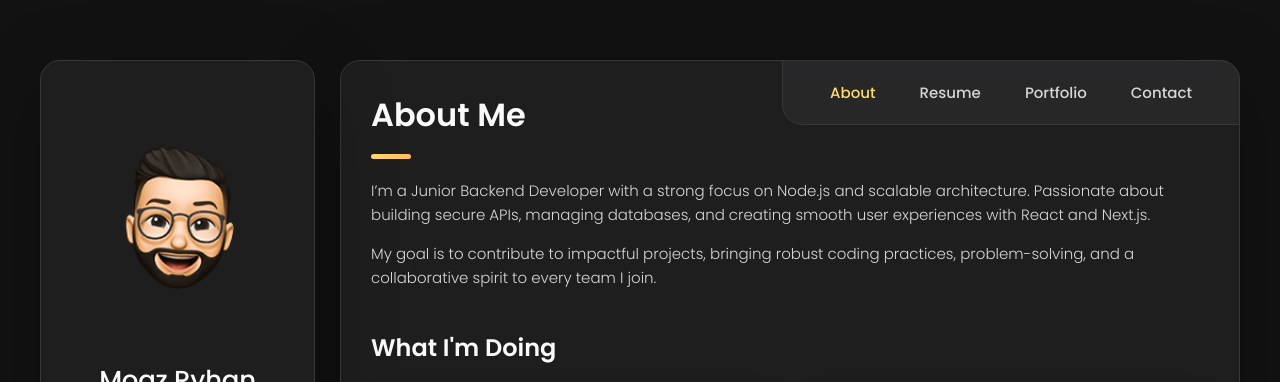
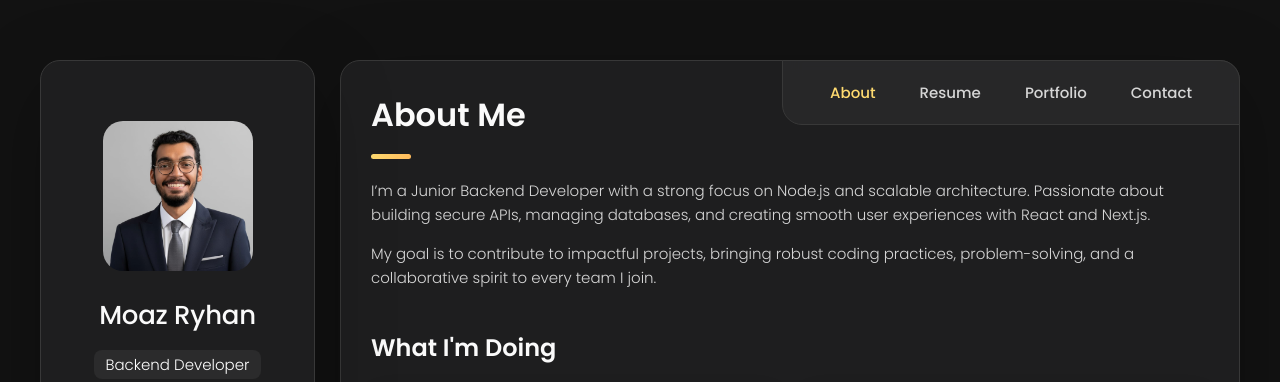
Before and after one commit to MoazRyhan/MyPortfolio-1, a plain HTML site: page index.html in a window 1280 px wide. Shown: the top 382 px of the page. Drawn offline with nearby package versions, Linux system fonts and the light colour scheme; some packages are replaced by stand-ins of ours; a script that the page names is missing.

Commit message:
last change

```diff
--- a/index.html
+++ b/index.html
@@ -6,6 +6,13 @@
   <meta http-equiv="X-UA-Compatible" content="IE=edge">
   <meta name="viewport" content="width=device-width, initial-scale=1.0">
   <title>Moaz Ryhan ,cairo</title>
+
+  <style>
+  .rounded-box {
+    border-radius: 20px;
+  }
+
+</style>
 
   <!--
     - favicon
@@ -37,8 +44,9 @@
     <!-- SIDEBAR -->
     <aside class="sidebar" data-sidebar>
       <div class="sidebar-info">
-        <figure class="project-img">
-          <img src="./assets/images/my-avatar.png" alt="Moaz Ryhan" width="80">
+        <figure class="avatar-box">
+          <!-- <img src="./assets/images/my-avatar.png" alt="Moaz Ryhan" width="80"> -->
+          <img src="./assets/images/me linked.jpg" class="rounded-box"  alt="Moaz Ryhan" width="80">
         </figure>
 
         <div class="info-content">
```
Also changed, not shown: assets/images/me linked.jpg (added), assets/images/me.png (deleted).
